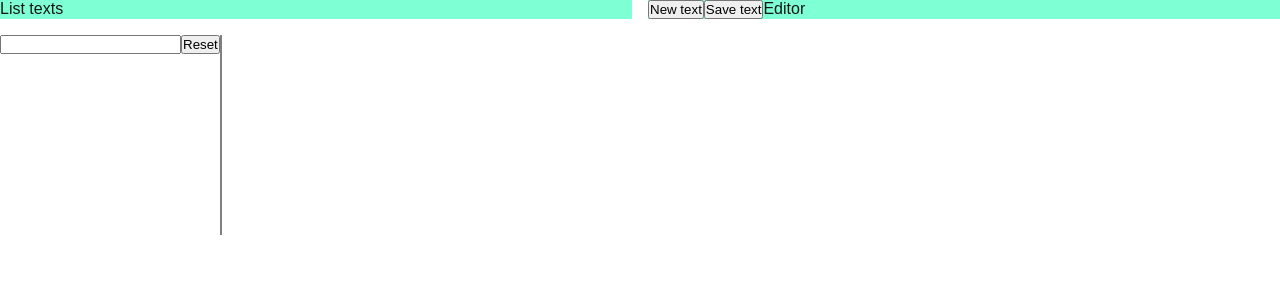
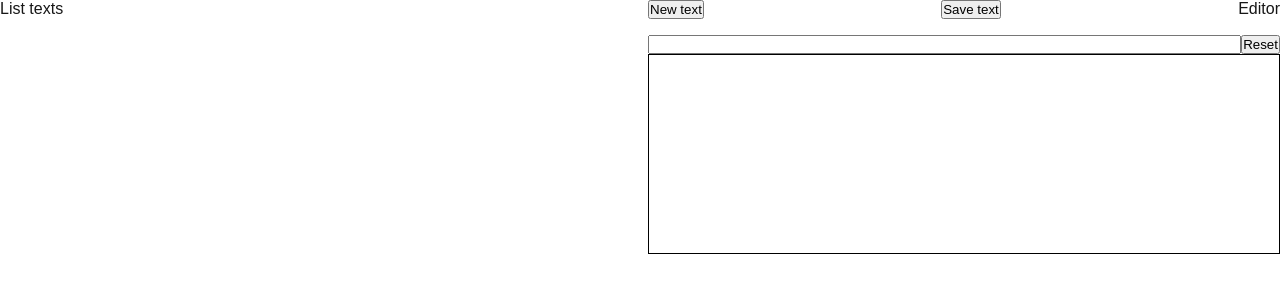
Before and after one commit to denisso/training-insert-words, a Next.js app: page /dashboard in a window 1280 px wide. Shown: the top 300 px of the page. Built offline with nearby package versions, Linux system fonts and the light colour scheme; no server answers; the database is empty.

Commit message:
update dashboard styles

```diff
--- a/Components/ErrorMessage.module.css
+++ b/Components/ErrorMessage.module.css
@@ -1,4 +1,4 @@
-.errorBox {
+.error-box {
   position: fixed;
   right: 1rem;
   bottom: 1rem;
--- a/Components/ErrorMessage.tsx
+++ b/Components/ErrorMessage.tsx
@@ -13,7 +13,7 @@ const ErrorMessage = () => {
     };
   }, []);
   return (
-    <div className={styles.errorBox}>{message ? message : "No Errors"}</div>
+    <div className={styles["error-box"]}>{message ? message : "No Errors"}</div>
   );
 };
 
--- a/Components/ListTexts.module.css
+++ /dev/null
@@ -1,4 +0,0 @@
-
-.link{
-    font-weight: 900;
-}
--- /dev/null
+++ b/Components/ListTexts.module.scss
@@ -0,0 +1,20 @@
+.table {
+  width: 100%;
+  .cell {
+    padding: 8px;
+    white-space: nowrap;
+    border-left: 1px solid black;
+    border-top: 1px solid black;
+    &.name {
+      white-space: initial;
+      border-left: none;
+    }
+  }
+  .first-row .cell {
+    border-top: none;
+  }
+}
+
+.link {
+  font-weight: 900;
+}
--- a/Components/ListTexts.tsx
+++ b/Components/ListTexts.tsx
@@ -4,7 +4,8 @@ import Link from "next/link";
 import { TextInfo } from "@/db";
 import sm from "@/StateManager";
 import type { TextsDict } from "@/db";
-import styles from "./ListTexts.module.css";
+import classNames from "classnames";
+import styles from "./ListTexts.module.scss";
 
 type ListProps = {
   texts: TextInfo["id"][];
@@ -32,31 +33,35 @@ export const ListTexts = ({ texts, action, link, className }: ListProps) => {
   }
 
   return (
-    <div className={className}>
-      {texts.map((id) => {
+    <table className={classNames(className, styles.table)}>
+      <tbody>
+        {texts.map((id, i) => {
           const text = d[id];
           if (!text) return null;
           return (
-          <div className={styles.items} key={id}>
-            {text.name} {" / "} Number Words: {text.length}
+            <tr key={id} className={i ? "" :styles["first-row"]}>
+              <td className={classNames(styles.cell, styles.name)}>
+                {text.name}
+              </td>
+              <td className={styles.cell}>Number Words: {text.length}</td>
+
               {link && (
-              <>
-                {" / "}
+                <td className={styles.cell}>
                   <Link href={link.href + id} className={styles.link}>
                     {link.name}
                   </Link>
-              </>
+                </td>
               )}
               {action && (
-              <>
-                {" / "}
+                <td className={styles.cell}>
                   <button onClick={() => action.cb(id)}>{action.name}</button>
-              </>
+                </td>
               )}
-          </div>
+            </tr>
           );
         })}
-    </div>
+      </tbody>
+    </table>
   );
 };
 
--- a/app/dashboard/DashBoard.module.scss
+++ b/app/dashboard/DashBoard.module.scss
@@ -1,20 +1,44 @@
-.box {
+.grid {
   display: grid;
   grid-template-columns: 1fr 1fr;
   grid-template-rows: auto auto;
   gap: 1rem;
-  .header {
-    &.item {
-      background-color: aquamarine;
+
+  .row-header {
+    grid-row: 1;
   }
-    &.item-editor {
+  .row-content {
+    grid-row: 2;
+  }
+
+  .col-texts {
+    grid-column: 1;
+  }
+  .col-editor {
+    grid-column: 2;
+  }
+}
+
+.editor-buttons {
   display: flex;
   justify-content: space-between;
 }
+
+.editor-container {
+  display: flex;
+  flex-direction: column;
+
 }
-  .content {
-    &.item {
+
+.editor-name {
   display: flex;
+  .input-name {
+    flex: 1;
+  }
+  .button-name {
+    flex: 0;
+  }
+}
 .editor {
   flex-direction: column;
   min-height: 200px;
@@ -26,7 +50,3 @@
     }
   }
 }
-    }
-
-  }
-}
--- a/app/dashboard/DashBoard.tsx
+++ b/app/dashboard/DashBoard.tsx
@@ -4,10 +4,72 @@ import sm, { StatePublic } from "@/StateManager";
 import { TextInfo } from "@/db";
 import ListTexts from "@/Components/ListTexts";
 import useConstructor from "@/utils/useConstructor";
-import smd, { changeText, saveTextToDB } from "./state";
+import smd, { SMDState, changeText, saveTextToDB } from "./state";
 import TextEditor from "./Editor";
 import classNames from "classnames";
 import styles from "./DashBoard.module.scss";
+
+const TextName = ({ className }: { className?: string }) => {
+  const inputRef = React.useRef<HTMLInputElement>(null);
+
+  React.useEffect(() => {
+    smd().state.getName = () =>
+      inputRef.current ? inputRef.current.value : "";
+    const handleTExtChangeReason = (reason: SMDState["textChangeReason"]) => {
+      if (!inputRef.current) return;
+      if (reason == "push")
+        inputRef.current.value =
+          sm().state.texts[smd().state.textID]?.name ?? "";
+      else if (reason == "new") inputRef.current.value = "";
+    };
+    smd().attach("textChangeReason", handleTExtChangeReason);
+    return () => smd().detach("textChangeReason", handleTExtChangeReason);
+  }, []);
+
+  return (
+    <div className={classNames(className, styles["editor-name"])}>
+      <input
+        ref={inputRef}
+        type="text"
+        className={styles["input-name"]}
+        onChange={() => changeText("input")}
+      />
+      <button className={styles["button-name"]}>Reset</button>
+    </div>
+  );
+};
+
+const EditorContainer = ({ className }: { className?: string }) => {
+  return (
+    <div className={classNames(className, styles["editor-container"])}>
+      <TextName />
+      <TextEditor />
+    </div>
+  );
+};
+
+const EditorButtons = ({ className }: { className?: string }) => {
+  const [disable, setDisable] = React.useState(false);
+  const onNewText = () => {
+    if (disable) return;
+    changeText("new");
+  };
+  const onSaveText = () => {
+    if (disable) return;
+    saveTextToDB(() => setDisable(false));
+  };
+  return (
+    <div className={classNames(className, styles["editor-buttons"])}>
+      <button onClick={onNewText} disabled={disable}>
+        New text
+      </button>
+      <button onClick={onSaveText} disabled={disable}>
+        Save text
+      </button>
+      <span className="text">Editor</span>
+    </div>
+  );
+};
 
 type Dispatch = (newState: TextInfo["id"][]) => void;
 
@@ -33,77 +95,23 @@ const pushToTextEditorCallBack = {
   name: "Push to editor",
 };
 
-const TextName = () => {
-  const inputRef = React.useRef<HTMLInputElement>(null);
-
-  React.useEffect(() => {
-    smd().state.getName = () =>
-      inputRef.current ? inputRef.current.value : "";
-  }, []);
-
-  return (
-    <div className={styles.name}>
-      <input
-        ref={inputRef}
-        type="text"
-        className={styles.input}
-        onChange={() => changeText("input")}
-      />
-      <button className="reset">Reset</button>
-    </div>
-  );
-};
-
-const EditorContainer = ({ className }: { className: string }) => {
-  return (
-    <div className={className}>
-      <TextName />
-      <TextEditor className={styles.editor} />
-    </div>
-  );
-};
-
-const EditorButtons = ({ className }: { className: string }) => {
-  const [disable, setDisable] = React.useState(false);
-  const onNewText = () => {
-    if (disable) return;
-    changeText("new");
-  };
-  const onSaveText = () => {
-    if (disable) return;
-    saveTextToDB(() => setDisable(false));
-  };
-  return (
-    <div className={className}>
-      <button onClick={onNewText} disabled={disable}>
-        New text
-      </button>
-      <button onClick={onSaveText} disabled={disable}>
-        Save text
-      </button>
-      <span className="text">Editor</span>
-    </div>
-  );
-};
-
 const DashBoard = () => {
   const selector = useConstructor(Selector);
 
   return (
-    <div className={styles.box}>
-      <div className={classNames(styles.item, styles.header)}>
+    <div className={styles.grid}>
+      <div className={classNames(styles["row-header"], styles["col-texts"])}>
         <span className="text">List texts</span>
       </div>
-      <div className={classNames(styles.item, styles.header)}>
-        <EditorButtons className={classNames(styles.item, styles.editor)} />
+      <EditorButtons
+        className={classNames(styles["row-header"], styles["col-editor"])}
+      />
+      <div className={classNames(styles["row-content"], styles["col-texts"])}>
+        <ListTexts selector={selector} action={pushToTextEditorCallBack} />
       </div>
-
-      <ListTexts
-        selector={selector}
-        action={pushToTextEditorCallBack}
-        className={classNames(styles.item, styles.content)}
+      <EditorContainer
+        className={classNames(styles["row-content"], styles["col-editor"])}
       />
-      <EditorContainer className={classNames(styles.item, styles.content)} />
     </div>
   );
 };
--- /dev/null
+++ b/app/dashboard/Editor.module.scss
@@ -0,0 +1,4 @@
+.editor{
+    border: 1px solid black;
+    min-height: 200px;
+}
--- a/app/dashboard/Editor.tsx
+++ b/app/dashboard/Editor.tsx
@@ -3,6 +3,8 @@ import smd, { changeText, SMDState } from "./state";
 import sm from "@/StateManager";
 import throttle from "@/utils/throttle";
 import { getDbTextByID, TextFieldsDB } from "@/db";
+import classNames from "classnames";
+import styles from "./Editor.module.scss";
 
 type TextFieldProps = {
   className: string;
@@ -82,7 +84,7 @@ const TextEditor = ({ className }: Props) => {
         ref={contentRef}
         contentEditable={true}
         onInput={handleInput}
-        className={className}
+        className={classNames(className, styles.editor)}
       />
     </>
   );
--- a/app/dashboard/state.ts
+++ b/app/dashboard/state.ts
@@ -2,7 +2,7 @@
 import sm, { StateManager } from "@/StateManager";
 import clientSingletonBuilder from "@/utils/clientSingletonBuilder";
 import { updateDBTextByIdBoolean, insertDbText } from "@/db";
-
+import { appendPopup } from "@/Components/Popup";
 export type SMDState = {
   textID: string;
   isTextEmpty: boolean;
@@ -46,21 +46,43 @@ const smd = clientSingletonBuilder(SMDashboard, {
 export default smd;
 
 const changeStateText = (reason: SMDState["textChangeReason"], id: string) => {
-  smd().state.textChangeReason = reason;
   // for reason "input" textID = no change
   if (reason == "new") smd().state.textID = "";
   else if (reason == "push" || reason == "save") smd().state.textID = id;
   if (smd().state.textID === "" || reason == "input")
     smd().state.textChanged = true;
   else smd().state.textChanged = false;
+  smd().state.textChangeReason = reason;
   smd().state.textUpdateTick = !smd().state.textUpdateTick;
 };
 
-export const saveTextToDB = (  done: () => void) => {
+export const saveTextToDB = (done: () => void) => {
   const getText = smd().state.getText,
     getName = smd().state.getName;
-  if (getText && getName){
+  if (getText && getName) {
+    if(!getName()){
+      appendPopup("Text name is empty", "error")
+      return
+    }
     updateDBTextByIdBoolean(smd().state.textID, getName(), getText())
+      .then(() => {
+        appendPopup("Saved succesful", "info")
+        sm().state.texts[smd().state.textID].name = getName()
+        done();
+      })
+      .catch((e) => console.log(e))
+      .finally(done);
+  }
+  else{
+    appendPopup("Internal Error getText or getName not be setted", "error")
+  }
+};
+
+export const addTextToDB = (done: () => void) => {
+  const getText = smd().state.getText,
+    getName = smd().state.getName;
+  if (getText && getName) {
+    insertDbText(getName(), getText())
       .then(() => {
         // handle new or existing text
         done();
@@ -70,19 +92,6 @@ export const saveTextToDB = (  done: () => void) => {
   }
 };
 
-export const addTextToDB = (  done: () => void) => {
-  const getText = smd().state.getText,
-    getName = smd().state.getName;
-  if (getText && getName){
-    insertDbText(getName(), getText())
-      .then(() => {
-        // handle new or existing text
-        done();
-      })
-      .catch((e) => console.log(e))
-      .finally(done);
-  }
-};
 const openModal = (reason: SMDState["textChangeReason"], id: string) => {
   sm().state.modal = {
     title: "Attention",
--- a/db/index.ts
+++ b/db/index.ts
@@ -118,8 +118,8 @@ export async function getDbTextByID(id: string): Promise<TextContent> {
 
 const updateQueryText = `
   UPDATE "text"
-  SET "text" = $2,
-    "name" = $3
+  SET "name" = $2,
+    "text" = $3
   WHERE "id" = $1
   RETURNING *;
 `;
```
Lines whose indentation alone changed are shown as unchanged.
